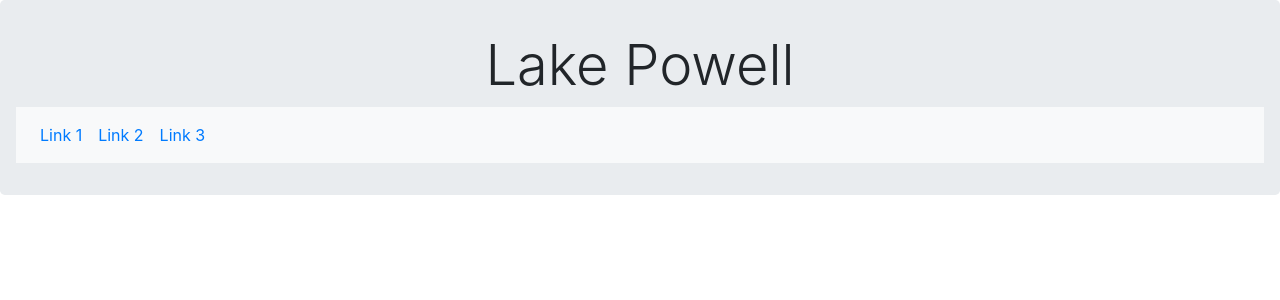
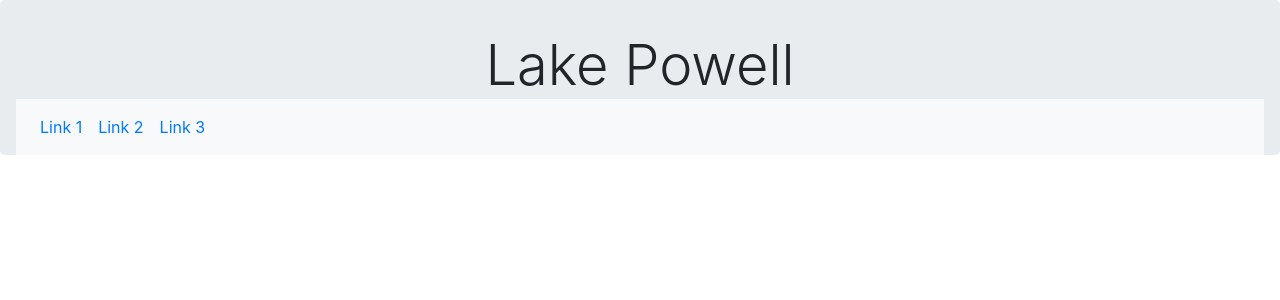
Before and after one commit to jordanburdett/lake-powell, a PHP site: page /web/home.php in a window 1280 px wide. Shown: the top 300 px of the page. Run offline with PHP 8.4, Linux system fonts and the light colour scheme.

Commit message:
built home.php index

```diff
--- a/web/styles.css
+++ b/web/styles.css
@@ -1,7 +1,7 @@
 .display-4 {
     text-align: center;
     font-size: 1.4em;
-    margin-bottom :none;
+    margin-bottom: 0px;
 }
 
 .header {
@@ -9,9 +9,9 @@
     margin-bottom: none;
     background-color: #e9ecef;
     border-radius: .3rem;
-    padding-bottom:none;
+    padding-bottom: 0px;
 }
 .navbar navbar-expand-sm bg-light {
-    background-color: ##e9ecef;
+    background-color: #e9ecef;
     margin-bottom: none;
 }
```
